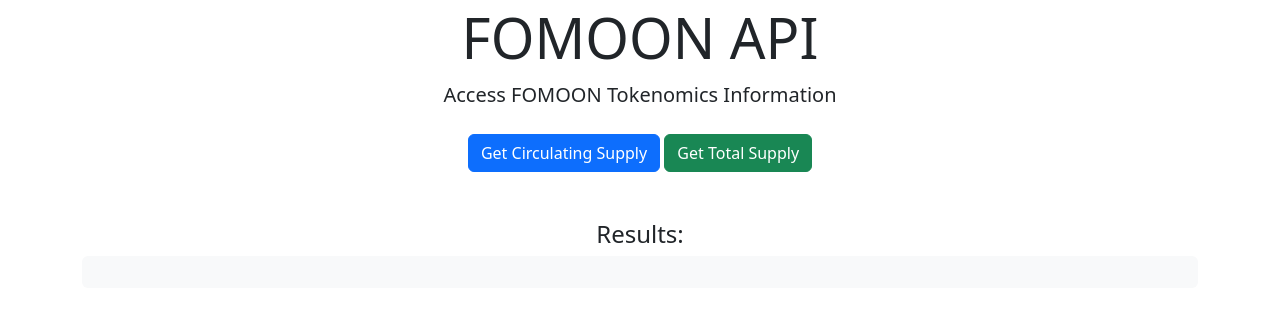
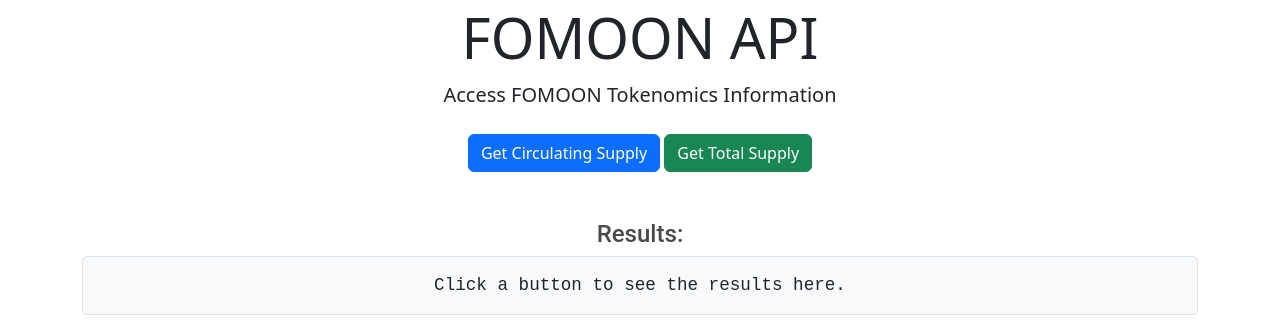
Before and after one commit to fomoon-lab/fomoon-api, a Flask app: page / in a window 1280 px wide. Shown: the part 605-936 px from the top of the page. Before the commit the page ends 848 px from the top, so only its background shows below. Run offline with Flask 3, Linux system fonts and the light colour scheme.

Commit message:
Update index.html

```diff
--- a/templates/index.html
+++ b/templates/index.html
@@ -5,6 +5,23 @@
     <meta name="viewport" content="width=device-width, initial-scale=1.0">
     <title>FOMOON API</title>
     <link rel="stylesheet" href="https://cdn.jsdelivr.net/npm/bootstrap@5.3.0/dist/css/bootstrap.min.css">
+    <style>
+        /* Custom font and styling for results */
+        #results h4 {
+            font-family: 'Roboto', sans-serif;
+            color: #4a4a4a;
+        }
+        #resultOutput {
+            font-family: 'Courier New', monospace;
+            font-size: 1.1rem;
+            background-color: #f8f9fa;
+            color: #212529;
+            border: 1px solid #dee2e6;
+            padding: 15px;
+            border-radius: 5px;
+            overflow-x: auto;
+        }
+    </style>
 </head>
 <body>
     <div class="container text-center mt-5">
@@ -26,7 +43,7 @@
         <!-- Results -->
         <div id="results" class="mt-5">
             <h4>Results:</h4>
-            <pre id="resultOutput" class="bg-light p-3 rounded"></pre>
+            <pre id="resultOutput">Click a button to see the results here.</pre>
         </div>
     </div>
 
```
